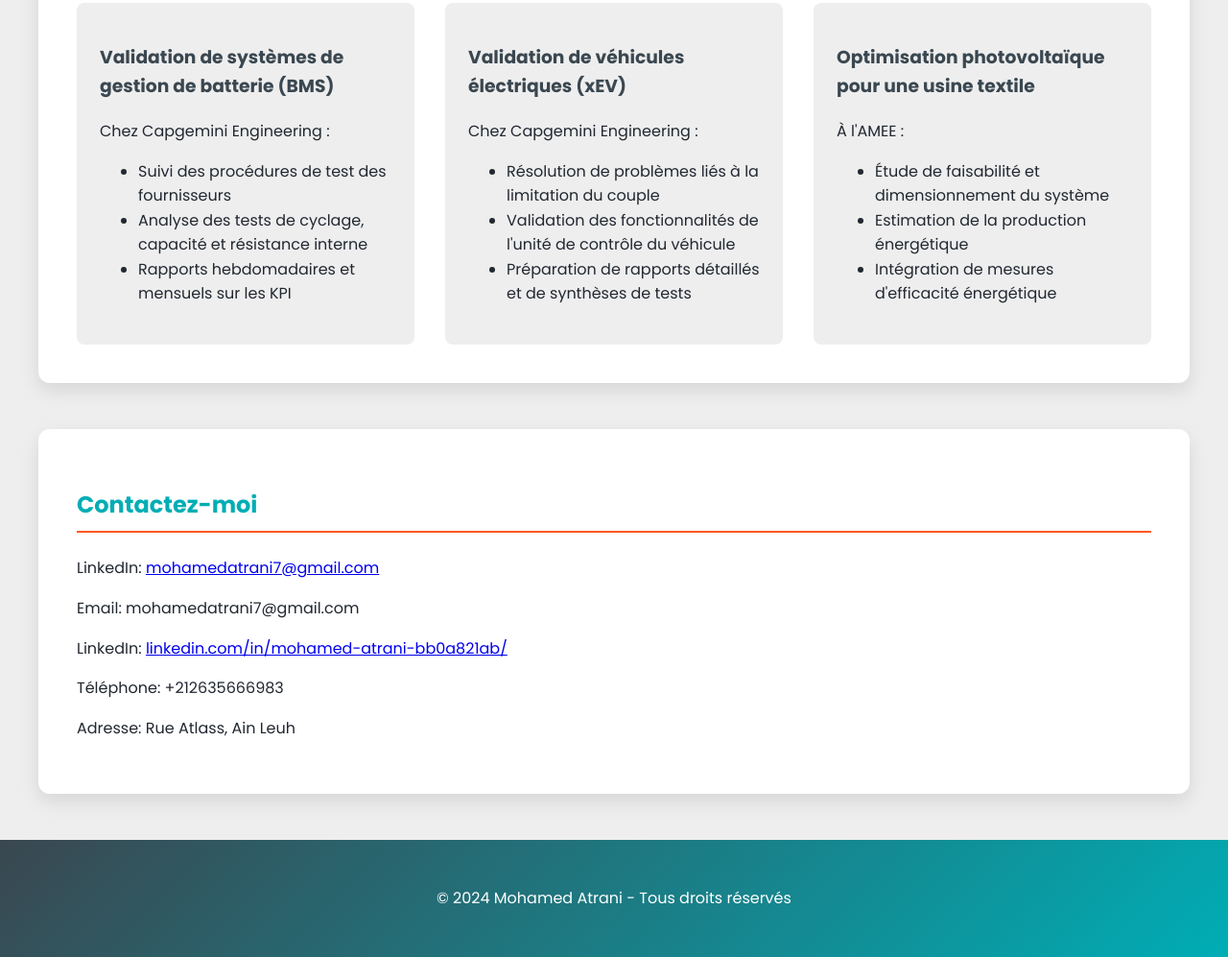
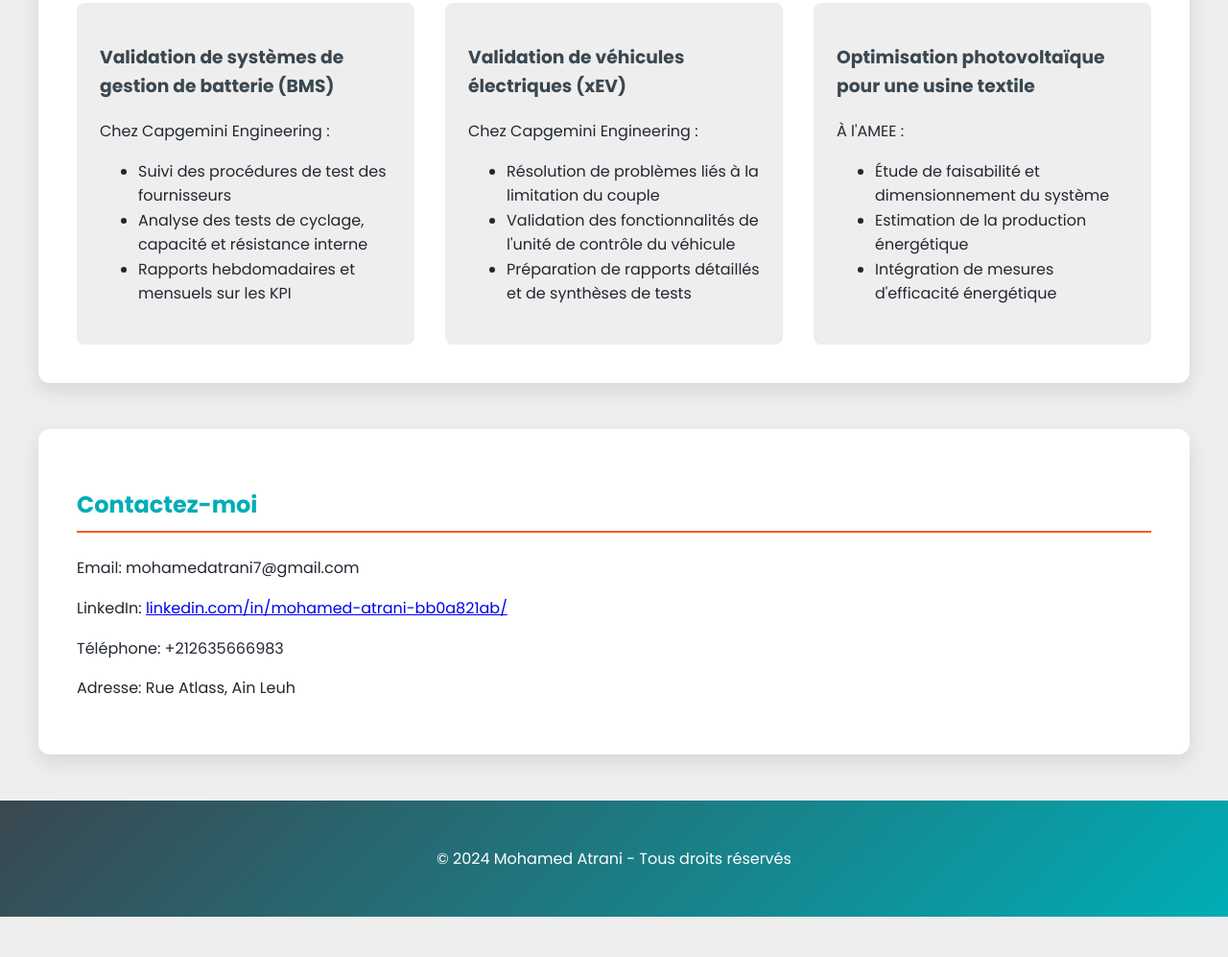
Before and after one commit to MedAtrani/AtrPort, a plain HTML site: page index.html in a window 1280 px wide. Shown: the part 2649-3646 px from the top of the page at 96% size. After the commit the page ends 3604 px from the top, so only its background shows below. Drawn offline with Linux system fonts and the light colour scheme.

Commit message:
Update index.html

```diff
--- a/index.html
+++ b/index.html
@@ -288,7 +288,6 @@
         </section>
         <section id="contact">
             <h2>Contactez-moi</h2>
-            <p>LinkedIn: <a href="mohamedatrani7@gmail.com">mohamedatrani7@gmail.com</a></p>
             <p>Email: mohamedatrani7@gmail.com</p>
             <p>LinkedIn: <a href="https://www.linkedin.com/in/mohamed-atrani-bb0a821ab/" target="_blank">linkedin.com/in/mohamed-atrani-bb0a821ab/</a></p>
             <p>Téléphone: +212635666983</p>
```
